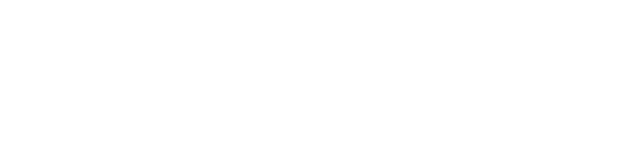
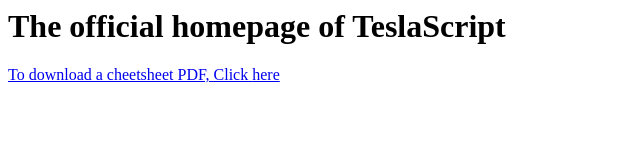
Before and after one commit to Niranjan-Abhilash/TeslaScript, a plain HTML site: page index.html in a window 1280 px wide. Shown: the whole page, without its empty margins (0-640 px from the left). Drawn offline with Linux system fonts and the light colour scheme.

Commit message:
Update index.html

```diff
--- a/index.html
+++ b/index.html
@@ -1 +1,3 @@
-<a href="main.exe" download="TeslaScript.exe>Download PDF</a>
+<h1>The official homepage of TeslaScript</h1>
+<a href="main.exe" download="TeslaScript.exe>Download the TeslaScript Interpreter</a>
+<p>To download a cheetsheet PDF, Click <a href="teslascript_cheetsheet.pdf" download>here</a></p>
```
